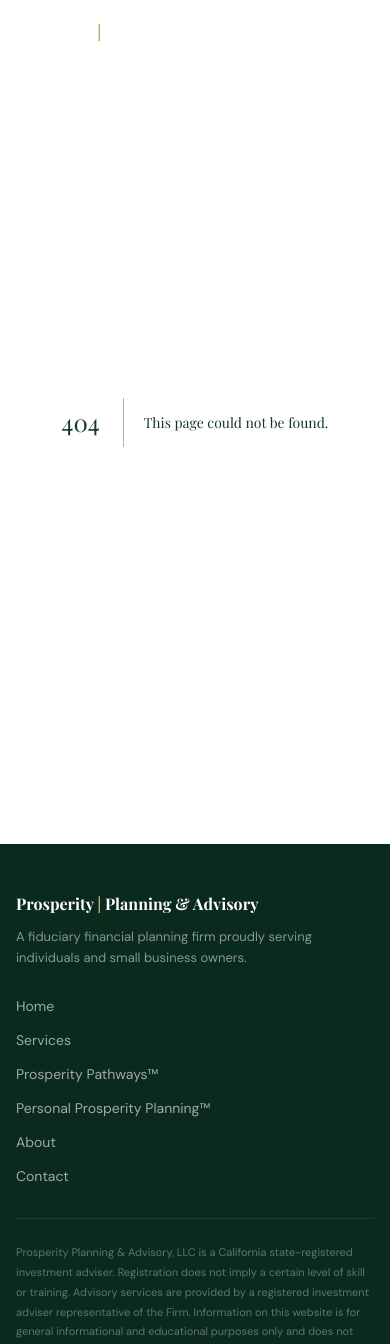
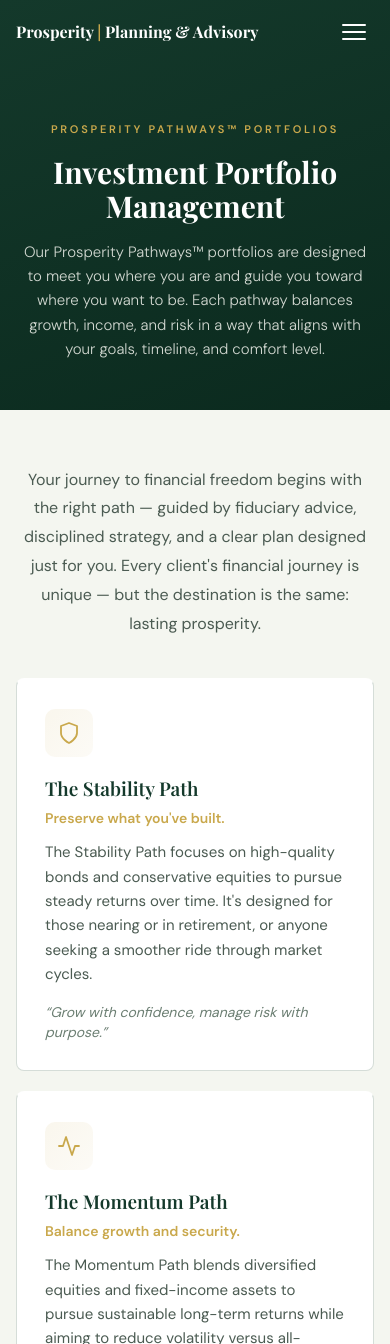
Before and after one commit to prosperity-advisory/FIrst, a Next.js app: page /portfolios in a window 390 px wide. Before the commit this address had no page. Shown: the top 1344 px of the page. Built offline with nearby package versions, Linux system fonts and the light colour scheme.

Commit message:
Add Portfolios page with PortfolioCard component
Renders all 6 Prosperity Pathways portfolio cards in a responsive grid,
plus management methodology, fiduciary commitment, foundation sections,
and page-specific disclosures. Content from portfolios.json.

```diff
--- /dev/null
+++ b/app/portfolios/page.tsx
@@ -0,0 +1,133 @@
+import type { Metadata } from "next";
+import { InteriorHero } from "@/components/sections/InteriorHero";
+import { PortfolioCard } from "@/components/sections/PortfolioCard";
+import { CtaBand } from "@/components/sections/CtaBand";
+import { FadeUp } from "@/components/ui/FadeUp";
+import { getPortfoliosContent } from "@/lib/content";
+
+const content = getPortfoliosContent();
+
+export const metadata: Metadata = {
+  title: content.meta.title,
+  description: content.meta.description,
+  openGraph: {
+    title: content.meta.ogTitle,
+    description: content.meta.ogDescription,
+  },
+};
+
+export default function PortfoliosPage() {
+  return (
+    <main>
+      <InteriorHero
+        eyebrow="Prosperity Pathways™ Portfolios"
+        headline={content.hero.headline}
+        subtitle={content.hero.intro}
+      />
+
+      {/* Portfolio Grid */}
+      <section className="bg-cream py-14 xs:py-16 sm:py-[72px] md:py-20 lg:py-[100px] xl:py-[120px] px-4 sm:px-6">
+        <div className="mx-auto max-w-[1200px]">
+          <FadeUp>
+            <p className="text-base sm:text-[17px] md:text-lg text-slate leading-[1.8] max-w-[780px] mx-auto text-center mb-10 md:mb-12 lg:mb-14">
+              {content.hero.body}
+            </p>
+          </FadeUp>
+
+          <div className="grid grid-cols-1 sm:grid-cols-2 lg:grid-cols-3 gap-5 md:gap-6 lg:gap-7">
+            {content.portfolios.map((portfolio, i) => (
+              <PortfolioCard
+                key={portfolio.id}
+                portfolio={portfolio}
+                index={i}
+              />
+            ))}
+          </div>
+        </div>
+      </section>
+
+      {/* Management & Fiduciary */}
+      <section className="bg-white py-14 xs:py-16 sm:py-[72px] md:py-20 lg:py-[100px] xl:py-[120px] px-4 sm:px-6">
+        <div className="mx-auto max-w-[800px] text-center">
+          <FadeUp>
+            <h2 className="section-headline">{content.management.heading}</h2>
+            <p className="text-base sm:text-[17px] md:text-lg text-slate leading-[1.8] mb-4">
+              {content.management.body}
+            </p>
+            <p className="text-[15px] md:text-base text-slate-light leading-relaxed mb-10 md:mb-14">
+              {content.management.detail}
+            </p>
+          </FadeUp>
+
+          <FadeUp delay={1}>
+            <div className="w-12 h-[3px] bg-gold mx-auto mb-4" />
+            <h2 className="section-headline">{content.fiduciary.heading}</h2>
+            <p className="text-base sm:text-[17px] md:text-lg text-slate leading-[1.8] mb-3">
+              {content.fiduciary.body}
+            </p>
+            <p className="text-[15px] md:text-base text-slate-light leading-relaxed">
+              {content.fiduciary.detail}
+            </p>
+          </FadeUp>
+        </div>
+      </section>
+
+      {/* Foundation */}
+      <section className="relative bg-linear-[160deg] from-navy to-navy-deep py-14 xs:py-16 sm:py-[72px] md:py-20 lg:py-[100px] xl:py-[120px] px-4 sm:px-6 overflow-hidden">
+        <div className="absolute -top-[200px] -right-[200px] w-[500px] h-[500px] border border-gold/[0.06] rounded-full pointer-events-none" />
+
+        <div className="relative z-[1] mx-auto max-w-[800px] text-center">
+          <FadeUp>
+            <h2 className="section-headline text-white">
+              {content.foundation.heading}
+            </h2>
+            <p className="text-base sm:text-[17px] md:text-lg text-cream/80 leading-relaxed mb-8 md:mb-10">
+              {content.foundation.intro}
+            </p>
+          </FadeUp>
+
+          <FadeUp delay={1}>
+            <ul className="text-left max-w-[500px] mx-auto space-y-4 mb-8 md:mb-10">
+              {content.foundation.items.map((item) => (
+                <li key={item} className="flex items-center gap-3.5">
+                  <span className="w-[7px] h-[7px] bg-gold rounded-full shrink-0" />
+                  <span className="text-[15px] md:text-base text-white/90">
+                    {item}
+                  </span>
+                </li>
+              ))}
+            </ul>
+          </FadeUp>
+
+          <FadeUp delay={2}>
+            <p className="text-base sm:text-[17px] text-cream/80 leading-relaxed mb-8">
+              {content.foundation.body}
+            </p>
+            <a href={content.foundation.cta.href} className="btn btn-gold">
+              {content.foundation.cta.text} →
+            </a>
+          </FadeUp>
+        </div>
+      </section>
+
+      {/* Disclosures */}
+      <section className="bg-cream py-8 sm:py-10 md:py-12 px-4 sm:px-6">
+        <div className="mx-auto max-w-[800px]">
+          {content.disclosures.map((disclosure, i) => (
+            <p
+              key={i}
+              className="text-xs text-slate-light leading-relaxed mb-3 last:mb-0"
+            >
+              {disclosure}
+            </p>
+          ))}
+        </div>
+      </section>
+
+      <CtaBand
+        headline="Discover Your Prosperity Pathway"
+        subtext="Schedule a complimentary strategy call to find the portfolio that fits your goals, risk tolerance, and stage of life."
+      />
+    </main>
+  );
+}
--- /dev/null
+++ b/components/sections/PortfolioCard.tsx
@@ -0,0 +1,89 @@
+import { FadeUp } from "@/components/ui/FadeUp";
+
+interface Portfolio {
+  id: string;
+  name: string;
+  summary: string;
+  goal: string;
+  purpose: string;
+  description: string;
+  tagline: string;
+}
+
+interface PortfolioCardProps {
+  portfolio: Portfolio;
+  index: number;
+}
+
+const pathIcons: Record<string, React.ReactNode> = {
+  stability: (
+    <svg viewBox="0 0 24 24">
+      <path d="M12 22s8-4 8-10V5l-8-3-8 3v7c0 6 8 10 8 10z" />
+    </svg>
+  ),
+  momentum: (
+    <svg viewBox="0 0 24 24">
+      <polyline points="22 12 18 12 15 21 9 3 6 12 2 12" />
+    </svg>
+  ),
+  prosperity: (
+    <svg viewBox="0 0 24 24">
+      <polyline points="23 6 13.5 15.5 8.5 10.5 1 18" />
+      <polyline points="17 6 23 6 23 12" />
+    </svg>
+  ),
+  freedom: (
+    <svg viewBox="0 0 24 24">
+      <circle cx="12" cy="12" r="10" />
+      <path d="M8 14s1.5 2 4 2 4-2 4-2" />
+      <line x1="9" y1="9" x2="9.01" y2="9" />
+      <line x1="15" y1="9" x2="15.01" y2="9" />
+    </svg>
+  ),
+  legacy: (
+    <svg viewBox="0 0 24 24">
+      <path d="M3 9l9-7 9 7v11a2 2 0 0 1-2 2H5a2 2 0 0 1-2-2z" />
+      <polyline points="9 22 9 12 15 12 15 22" />
+    </svg>
+  ),
+  purpose: (
+    <svg viewBox="0 0 24 24">
+      <circle cx="12" cy="12" r="10" />
+      <path d="M12 2a14.5 14.5 0 0 0 0 20 14.5 14.5 0 0 0 0-20" />
+      <line x1="2" y1="12" x2="22" y2="12" />
+    </svg>
+  ),
+};
+
+export function PortfolioCard({ portfolio, index }: PortfolioCardProps) {
+  const delay = ((index % 3) + 1) as 1 | 2 | 3;
+
+  return (
+    <FadeUp delay={delay} className="group">
+      <div className="bg-white p-7 sm:p-8 lg:p-10 rounded-lg border border-border border-t-[3px] border-t-transparent transition-all duration-[400ms] hover:-translate-y-1.5 hover:shadow-[0_16px_48px_rgba(20,57,43,0.1)] hover:border-t-gold h-full flex flex-col">
+        {/* Icon */}
+        <div className="w-12 h-12 lg:w-[52px] lg:h-[52px] rounded-[10px] bg-linear-to-br from-gold/10 to-gold/5 flex items-center justify-center mb-5">
+          <span className="w-6 h-6 lg:w-[26px] lg:h-[26px] text-gold [&>svg]:w-full [&>svg]:h-full [&>svg]:stroke-current [&>svg]:fill-none [&>svg]:stroke-[1.8] [&>svg]:[stroke-linecap:round] [&>svg]:[stroke-linejoin:round]">
+            {pathIcons[portfolio.id] ?? pathIcons.prosperity}
+          </span>
+        </div>
+
+        <h3 className="font-serif text-[19px] sm:text-[21px] lg:text-[22px] font-semibold text-navy mb-2">
+          {portfolio.name}
+        </h3>
+
+        <p className="text-sm text-gold font-semibold mb-3">
+          {portfolio.goal}
+        </p>
+
+        <p className="text-[15px] md:text-base text-slate leading-relaxed mb-4 flex-1">
+          {portfolio.description}
+        </p>
+
+        <p className="text-sm text-slate-light italic">
+          &ldquo;{portfolio.tagline}&rdquo;
+        </p>
+      </div>
+    </FadeUp>
+  );
+}
```
